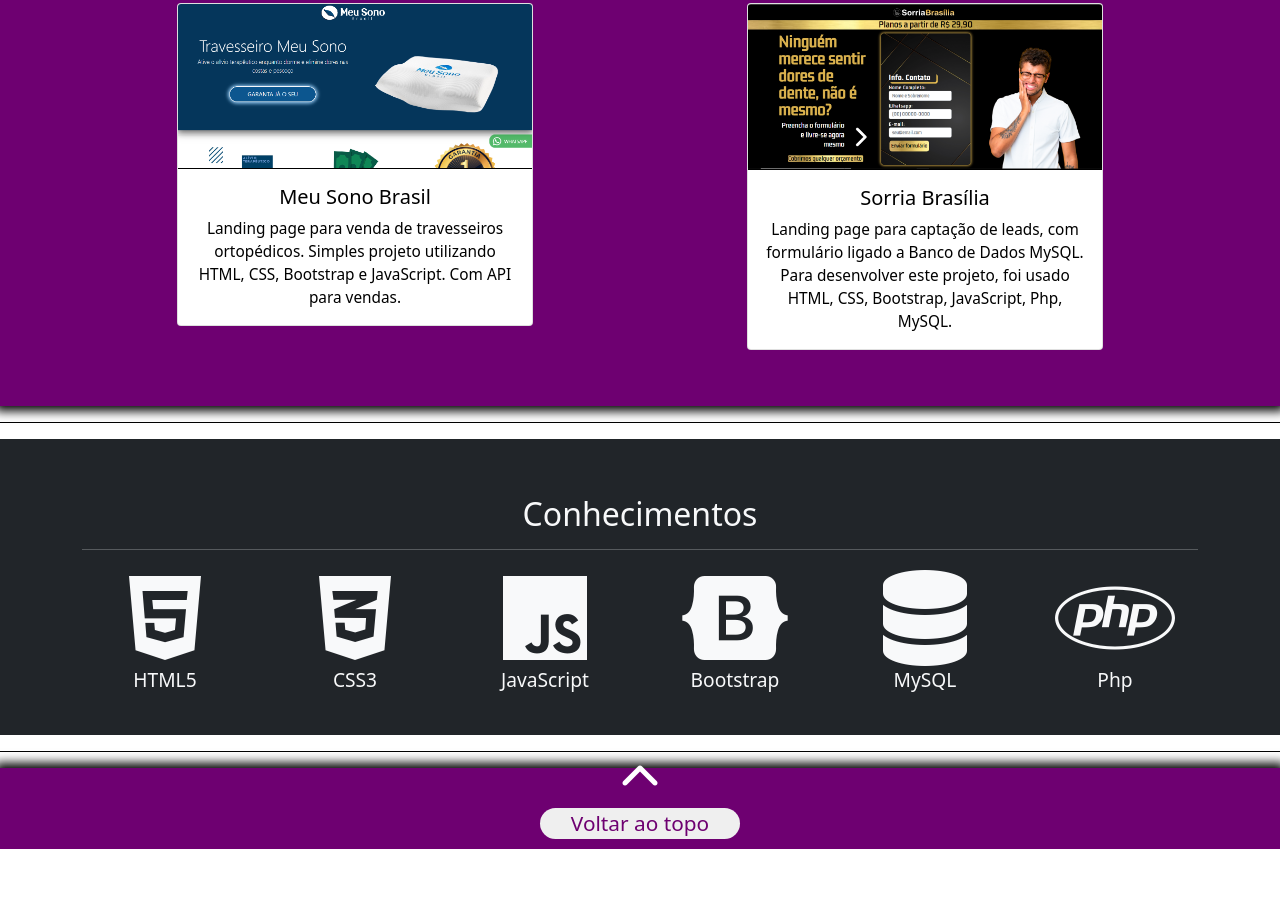
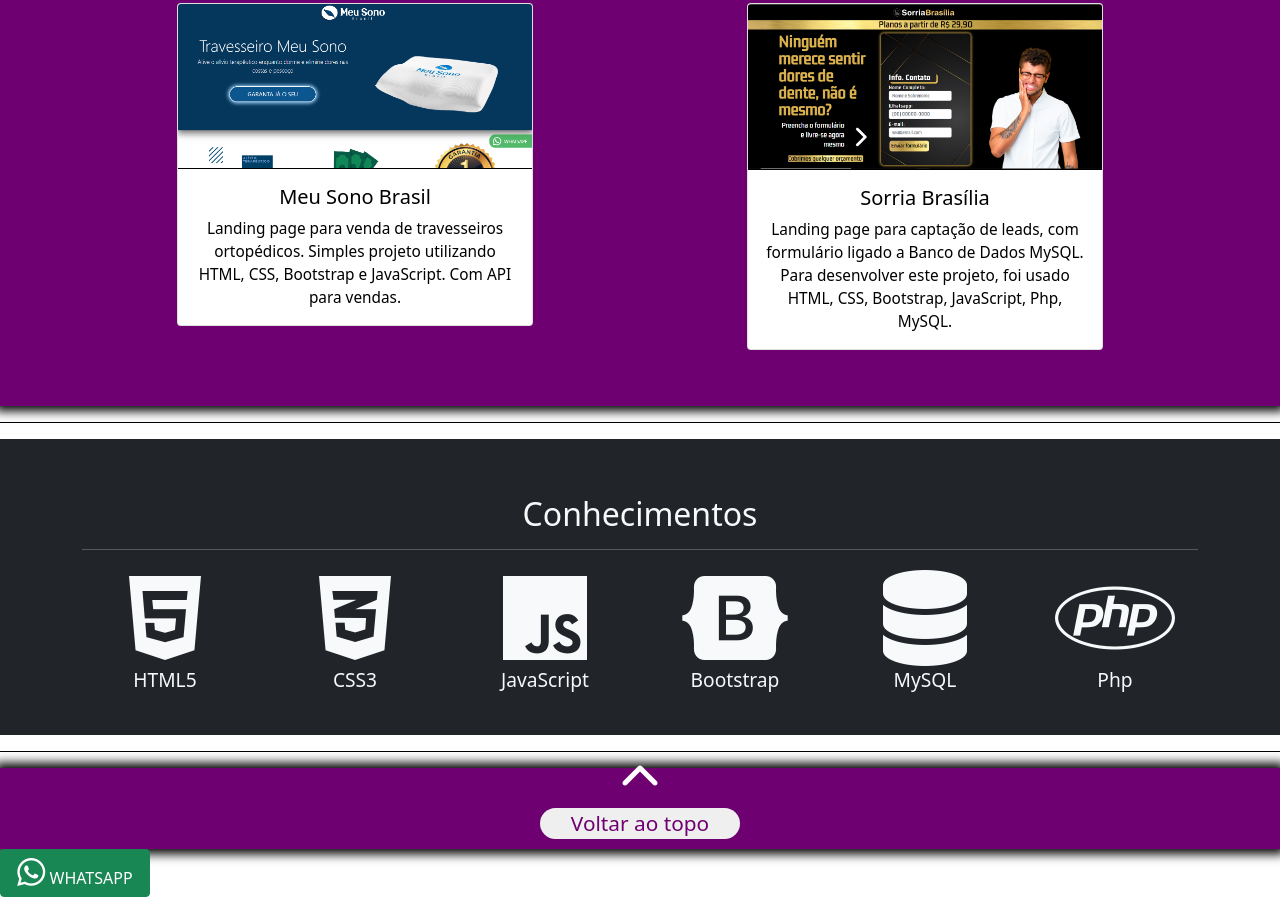
Before and after one commit to CesarTallys/portfolio, a plain HTML site: page index.html in a window 1280 px wide. Shown: the part 1620-2517 px from the top of the page. Before the commit the page ends 2469 px from the top, so only its background shows below. Drawn offline with nearby package versions, Linux system fonts and the light colour scheme.

Commit message:
Add Whatsapp Button

```diff
--- a/index.html
+++ b/index.html
@@ -24,12 +24,14 @@
       gtag('config', 'G-PMS8Z7R86W');
     </script>
 
+    <script src="botaoWhatsapp.js"></script>
+
     <link rel="icon" href="assets/favicon.png">
     <title>Portfólio - César Tallys</title>
 
     <script src="script.js"></script>
   </head>
-  <body>
+  <body onresize="mudarBotaoWhatsapp()" onload="mudarBotaoWhatsapp()">
     <!--color: #9B06CE;-->
     <header id="cabecalho" class="navbar-light bg-dark">
       <div class="container">
@@ -214,6 +216,11 @@
       </div>
     </footer>
 
+    <a href="https://api.whatsapp.com/send?phone=556199451074&text=Eu%20Quero%20Saber%20Mais%20Sobre%20o%20Travesseiro%20Meu%20Sono%20Brasil" id="whatsapp" class="btn btn-success" target="_blank">
+      <i class="fa-brands fa-whatsapp fa-2x"></i>
+      <span id="textoBotaoWhatsapp"></span>
+    </a>
+
 
 
 
```
